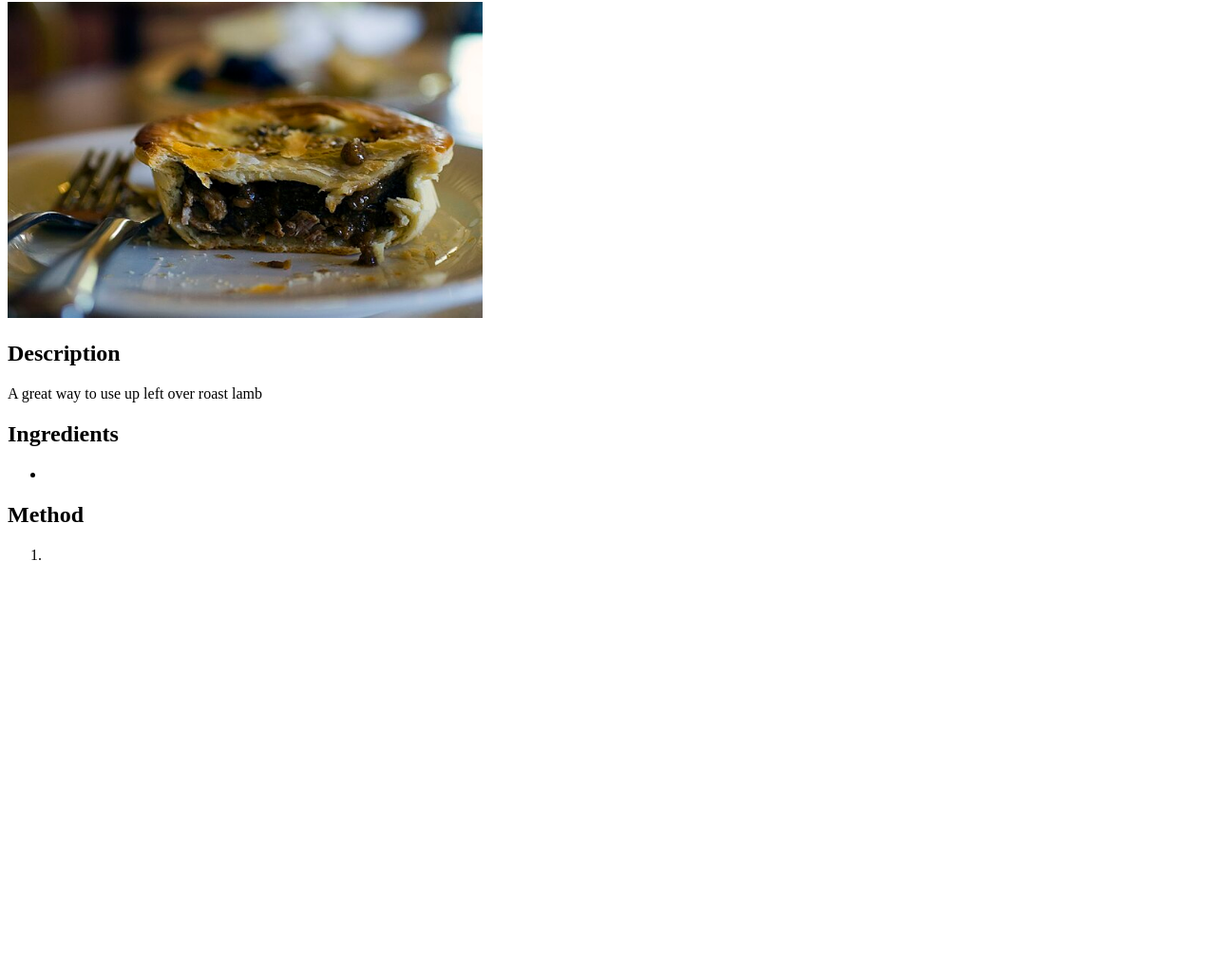
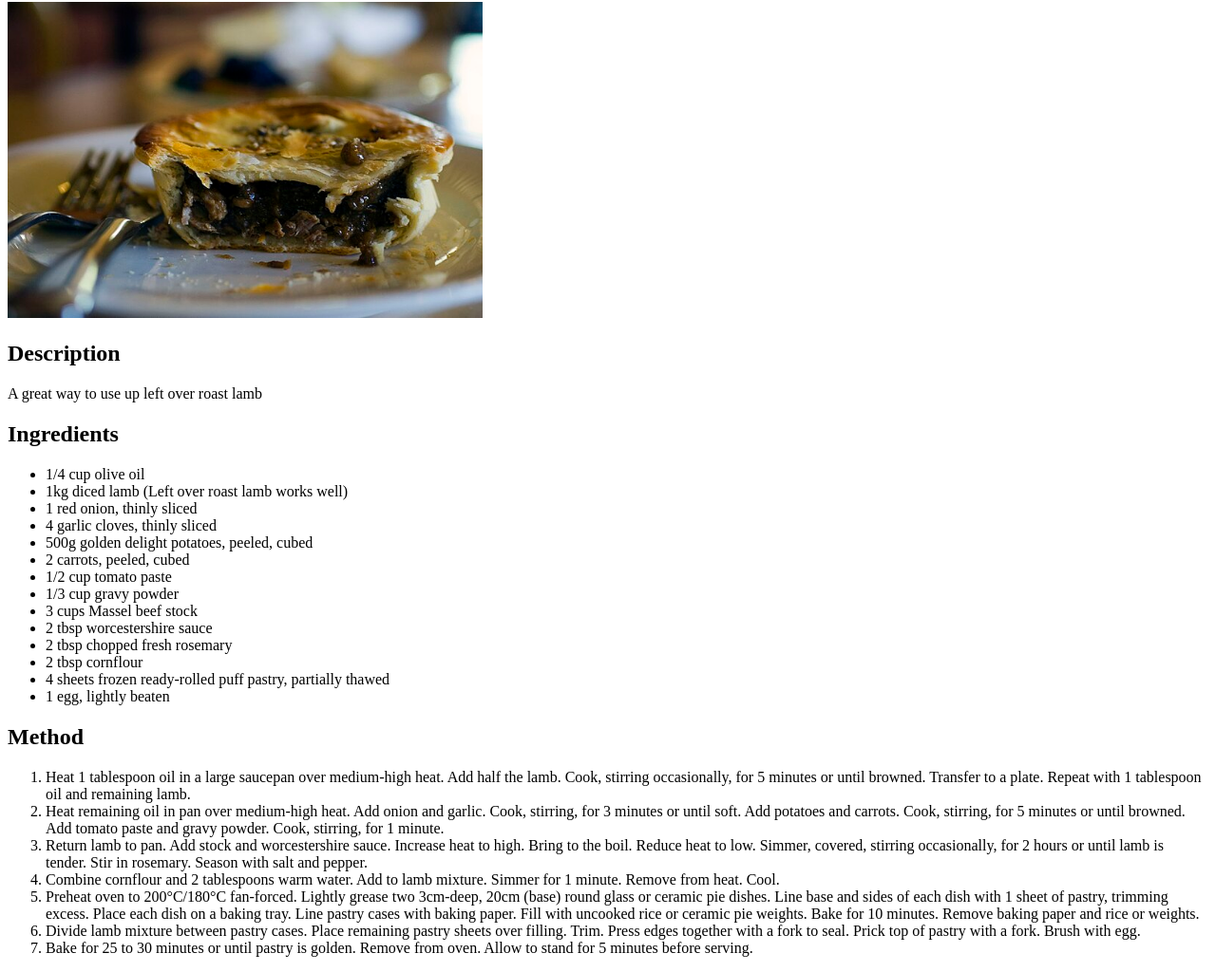
Before and after one commit to clappy-j/odin-recipes, a plain HTML site: page recipes/lamb_pies.html in a window 1280 px wide. Shown: the part 78-1102 px from the top of the page at 95% size. Before the commit the page ends 800 px from the top, so only its background shows below. Drawn offline with Linux system fonts and the light colour scheme.

Commit message:
Add content to lamb_pies page
Add in ingerdients and method

```diff
--- a/recipes/lamb_pies.html
+++ b/recipes/lamb_pies.html
@@ -11,13 +11,30 @@
         <p>A great way to use up left over roast lamb</p>
         <h2>Ingredients</h2>
         <ul>
-            <li></li>
-            </ul>
+            <li>1/4 cup olive oil</li>
+            <li>1kg diced lamb (Left over roast lamb works well)</li>
+            <li>1 red onion, thinly sliced</li>
+            <li>4 garlic cloves, thinly sliced</li>
+            <li>500g golden delight potatoes, peeled, cubed</li>
+            <li>2 carrots, peeled, cubed</li>
+            <li>1/2 cup tomato paste</li>
+            <li>1/3 cup gravy powder</li>
+            <li>3 cups Massel beef stock</li>
+            <li>2 tbsp worcestershire sauce</li>
+            <li>2 tbsp chopped fresh rosemary</li>
+            <li>2 tbsp cornflour</li>
+            <li>4 sheets frozen ready-rolled puff pastry, partially thawed</li>
+            <li>1 egg, lightly beaten</li>
         </ul>
         <h2>Method</h2>
         <ol>
-            <li></li>
-            </ol>
+            <li>Heat 1 tablespoon oil in a large saucepan over medium-high heat. Add half the lamb. Cook, stirring occasionally, for 5 minutes or until browned. Transfer to a plate. Repeat with 1 tablespoon oil and remaining lamb.</li>
+            <li>Heat remaining oil in pan over medium-high heat. Add onion and garlic. Cook, stirring, for 3 minutes or until soft. Add potatoes and carrots. Cook, stirring, for 5 minutes or until browned. Add tomato paste and gravy powder. Cook, stirring, for 1 minute.</li>
+            <li>Return lamb to pan. Add stock and worcestershire sauce. Increase heat to high. Bring to the boil. Reduce heat to low. Simmer, covered, stirring occasionally, for 2 hours or until lamb is tender. Stir in rosemary. Season with salt and pepper.</li>
+            <li>Combine cornflour and 2 tablespoons warm water. Add to lamb mixture. Simmer for 1 minute. Remove from heat. Cool.</li>
+            <li>Preheat oven to 200°C/180°C fan-forced. Lightly grease two 3cm-deep, 20cm (base) round glass or ceramic pie dishes. Line base and sides of each dish with 1 sheet of pastry, trimming excess. Place each dish on a baking tray. Line pastry cases with baking paper. Fill with uncooked rice or ceramic pie weights. Bake for 10 minutes. Remove baking paper and rice or weights.</li>
+            <li>Divide lamb mixture between pastry cases. Place remaining pastry sheets over filling. Trim. Press edges together with a fork to seal. Prick top of pastry with a fork. Brush with egg.</li>
+            <li>Bake for 25 to 30 minutes or until pastry is golden. Remove from oven. Allow to stand for 5 minutes before serving.</li>
         </ol>
     </body>
 </html>
```
